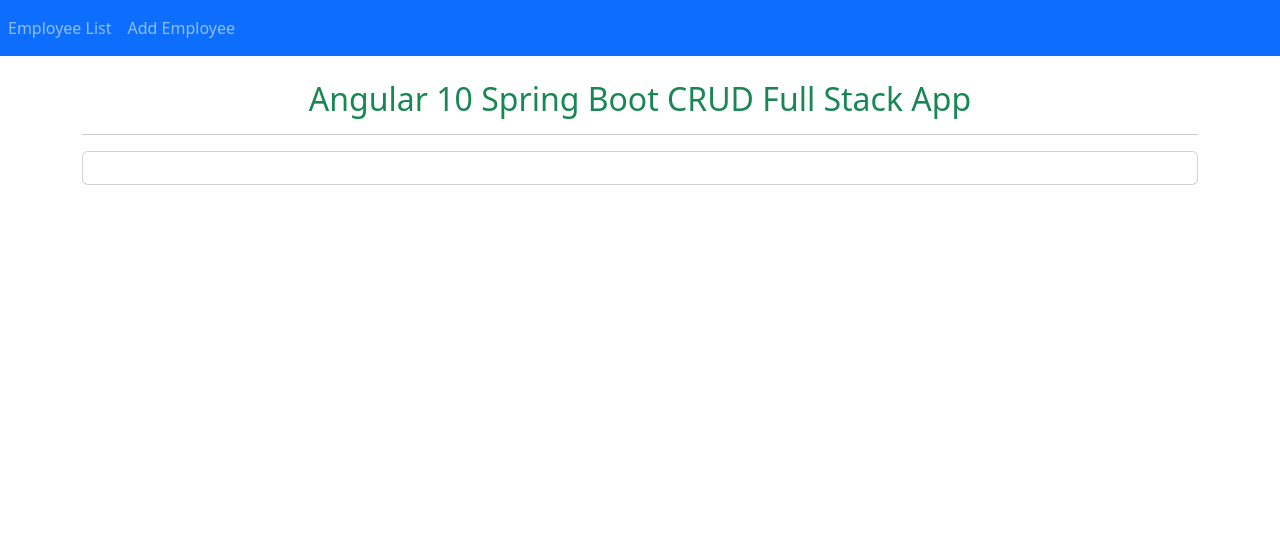
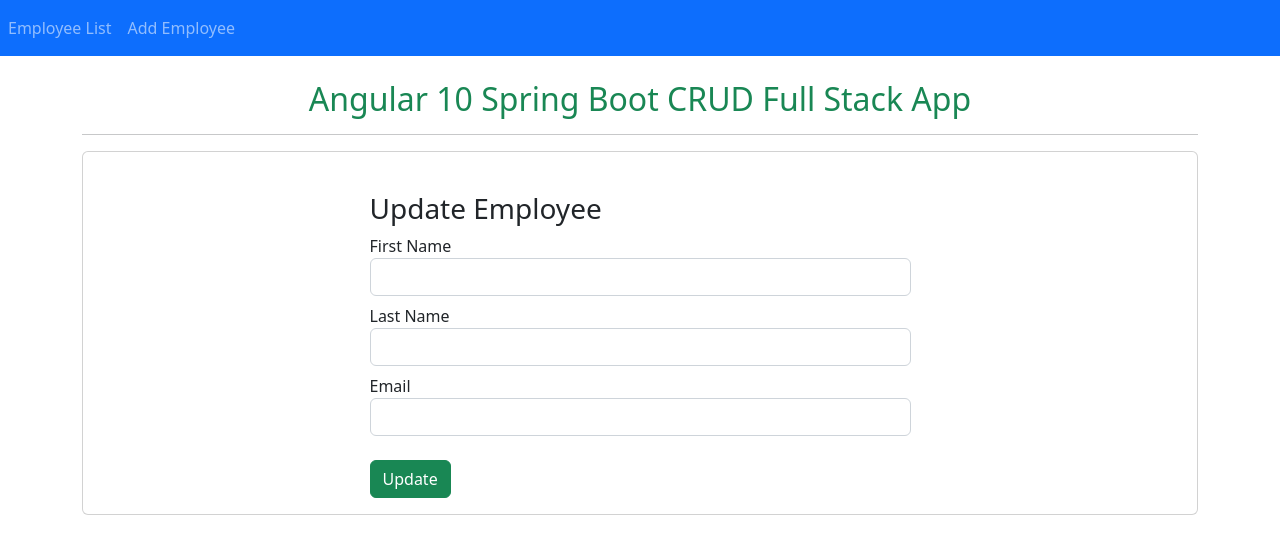
Before and after one commit to viettrungIT3/Angular10-SpringBoot-CRUD-Tutorial, an Angular app in the folder angular10-springboot-client/: page /update-employee/1 in a window 1280 px wide. Before the commit this address led to /. Shown: the top 554 px of the page. Built offline with nearby package versions, Linux system fonts and the light colour scheme.

Commit message:
19 - Update Employee Component & Form with Angular

```diff
--- a/angular10-springboot-client/src/app/app-routing.module.ts
+++ b/angular10-springboot-client/src/app/app-routing.module.ts
@@ -2,11 +2,13 @@
 import { RouterModule, Routes } from '@angular/router';
 import { CreateEmployeeComponent } from './create-employee/create-employee.component';
 import { EmployeeListComponent } from './employee-list/employee-list.component';
+import { UpdateEmployeeComponent } from './update-employee/update-employee.component';
 
 const routes: Routes = [
   { path: 'employees', component: EmployeeListComponent },
   { path: 'create-employee', component: CreateEmployeeComponent},
-  { path: '', redirectTo: 'employees', pathMatch: 'full' }
+  { path: '', redirectTo: 'employees', pathMatch: 'full' },
+  { path: 'update-employee/:id', component: UpdateEmployeeComponent}
 ];
 
 @NgModule({
--- a/angular10-springboot-client/src/app/app.module.ts
+++ b/angular10-springboot-client/src/app/app.module.ts
@@ -7,12 +7,14 @@
 import { AppComponent } from './app.component';
 import { EmployeeListComponent } from './employee-list/employee-list.component';
 import { CreateEmployeeComponent } from './create-employee/create-employee.component';
+import { UpdateEmployeeComponent } from './update-employee/update-employee.component';
 
 @NgModule({
   declarations: [
     AppComponent,
     EmployeeListComponent,
-    CreateEmployeeComponent
+    CreateEmployeeComponent,
+    UpdateEmployeeComponent
   ],
   imports: [
     BrowserModule,
--- a/angular10-springboot-client/src/app/employee-list/employee-list.component.html
+++ b/angular10-springboot-client/src/app/employee-list/employee-list.component.html
@@ -20,9 +20,11 @@
                     <td>{{employee.lastName}}</td>
                     <td>{{employee.email}}</td>
                     <td>
-                        <!-- <button (click)="deleteEmployee(employee.id)" class="btn btn-danger">Delete</button>
-                        <button (click)="employeeDetails(employee.id)" class="btn btn-info"
+                        <button (click)="updateEmployee(employee.id)" class="btn btn-success">Update</button>
+                        <!-- <button (click)="deleteEmployee(employee.id)" class="btn btn-danger">Delete</button> -->
+                        <!-- <button (click)="employeeDetails(employee.id)" class="btn btn-info"
                             style="margin-left: 10px">Details</button> -->
+
                     </td>
                 </tr>
             </tbody>
--- a/angular10-springboot-client/src/app/employee-list/employee-list.component.ts
+++ b/angular10-springboot-client/src/app/employee-list/employee-list.component.ts
@@ -1,4 +1,5 @@
 import { Component, OnInit } from '@angular/core';
+import { Router } from '@angular/router';
 import { Employee } from "../employee";
 import { EmployeeService } from '../employee.service';
 
@@ -11,7 +12,7 @@
 
   employees: Employee[] | undefined;
 
-  constructor(private employeeService: EmployeeService) { }
+  constructor(private employeeService: EmployeeService, private router: Router) { }
 
   ngOnInit(): void {
     this.getEmployees();
@@ -23,4 +24,7 @@
     })
   }
 
+  updateEmployee(id: number) {
+    this.router.navigate(['update-employee', id]);
+  }
 }
--- /dev/null
+++ b/angular10-springboot-client/src/app/update-employee/update-employee.component.html
@@ -0,0 +1,24 @@
+<div class="col-md-6 offset-md-3">
+    <h3 class="mt-4"> Update Employee </h3>
+    <!-- <form (ngSubmit)="onSubmit()"> -->
+    <form >
+
+        <div class="form-group mt-2">
+            <label> First Name</label>
+            <input type="text" class="form-control" id="firstName" name="firstName">
+        </div>
+
+        <div class="form-group mt-2">
+            <label> Last Name</label>
+            <input type="text" class="form-control" id="lastName" name="lastName">
+        </div>
+
+        <div class="form-group mt-2">
+            <label> Email</label>
+            <input type="text" class="form-control" id="email" name="email">
+        </div>
+
+        <button class="btn btn-success mt-4" type="submit">Update</button>
+
+    </form>
+</div>
--- /dev/null
+++ b/angular10-springboot-client/src/app/update-employee/update-employee.component.ts
@@ -0,0 +1,15 @@
+import { Component, OnInit } from '@angular/core';
+
+@Component({
+  selector: 'app-update-employee',
+  templateUrl: './update-employee.component.html',
+  styleUrls: ['./update-employee.component.css']
+})
+export class UpdateEmployeeComponent implements OnInit {
+
+  constructor() { }
+
+  ngOnInit(): void {
+  }
+
+}
```
Also changed, not shown: angular10-springboot-client/src/app/update-employee/update-employee.component.css (added), 1 other file (tests, documents, lock files or other folders).
